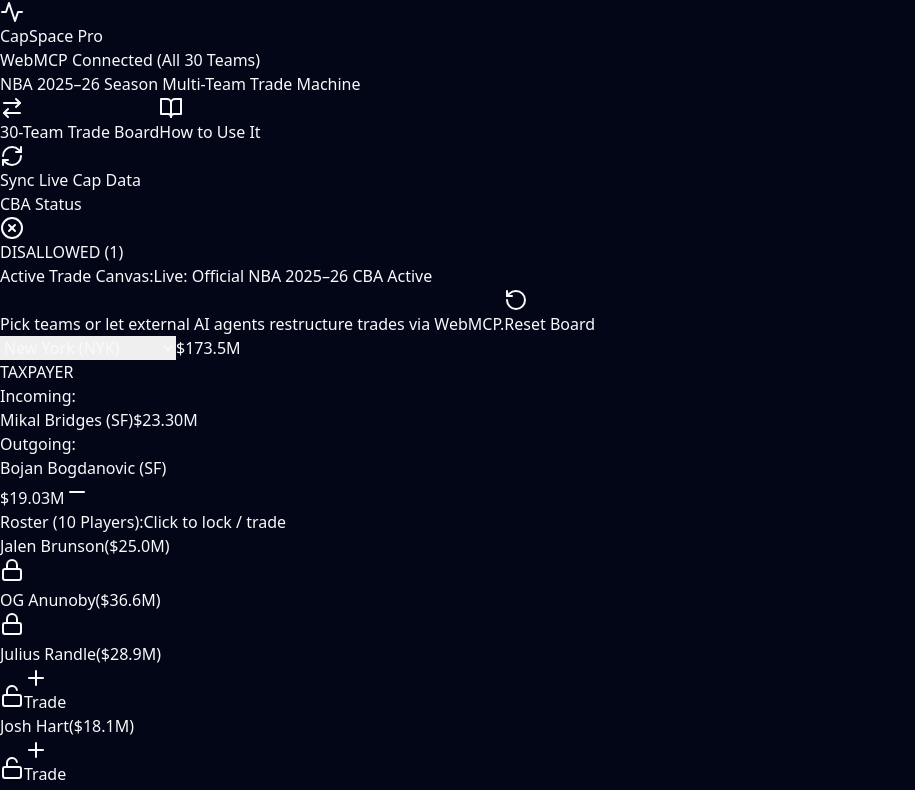
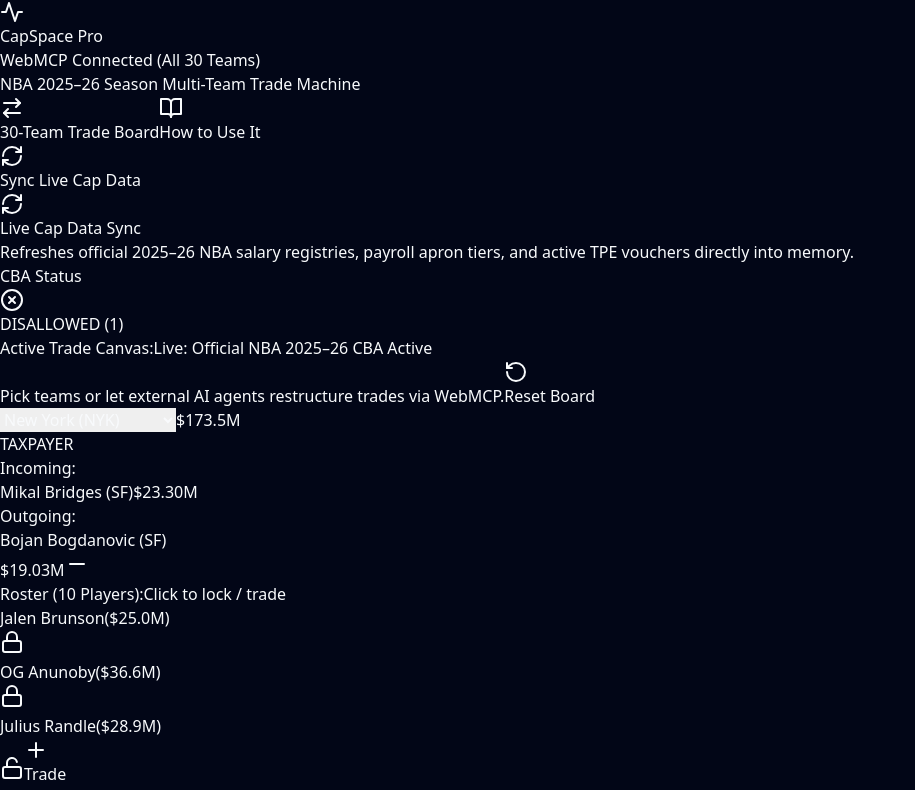
Before and after one commit to sachinm207/capspace-pro, a React (Vite) app: page / in a window 1280 px wide. Shown: the top 790 px of the page, without its empty margins (0-915 px from the left). Built offline with nearby package versions, Linux system fonts and the light colour scheme.

Commit message:
fix(security): resolve npm audit vulnerabilities to 0, add hover tooltip for live cap sync button

```diff
--- a/src/App.tsx
+++ b/src/App.tsx
@@ -219,13 +219,24 @@
 
         {/* Live Status & Data Sync */}
         <div className="flex items-center space-x-5">
+          <div className="relative group">
             <button
               onClick={handleLiveSync}
-            className="flex items-center space-x-1.5 text-xs bg-slate-800 hover:bg-slate-700 text-slate-200 px-3 py-1.5 rounded-lg border border-slate-700 transition"
+              className="flex items-center space-x-1.5 text-xs bg-slate-800 hover:bg-slate-700 text-slate-200 px-3 py-1.5 rounded-lg border border-slate-700 transition cursor-pointer"
+              title="Syncs latest official 2025–26 NBA CBA contract feeds, active luxury tax thresholds, and trade exceptions into memory."
             >
               <RefreshCw className={`w-3.5 h-3.5 text-cyan-400 ${isSyncing ? 'animate-spin' : ''}`} />
               <span>Sync Live Cap Data</span>
             </button>
+
+            {/* Hover Tooltip */}
+            <div className="absolute top-full mt-2 right-0 hidden group-hover:block z-50 w-64 p-2.5 bg-slate-900/95 backdrop-blur border border-cyan-500/40 rounded-xl shadow-2xl text-[11px] text-slate-200 pointer-events-none transition-all">
+              <div className="font-bold text-cyan-400 flex items-center mb-1">
+                <RefreshCw className="w-3 h-3 mr-1 text-cyan-400" /> Live Cap Data Sync
+              </div>
+              Refreshes official 2025–26 NBA salary registries, payroll apron tiers, and active TPE vouchers directly into memory.
+            </div>
+          </div>
 
           <div className="text-right">
             <div className="text-[10px] uppercase tracking-wider text-slate-300 font-semibold">CBA Status</div>
```
Also changed, not shown: package.json (+5 -2 lines), 1 other file (tests, documents, lock files or other folders). Lines whose indentation alone changed are shown as unchanged.
